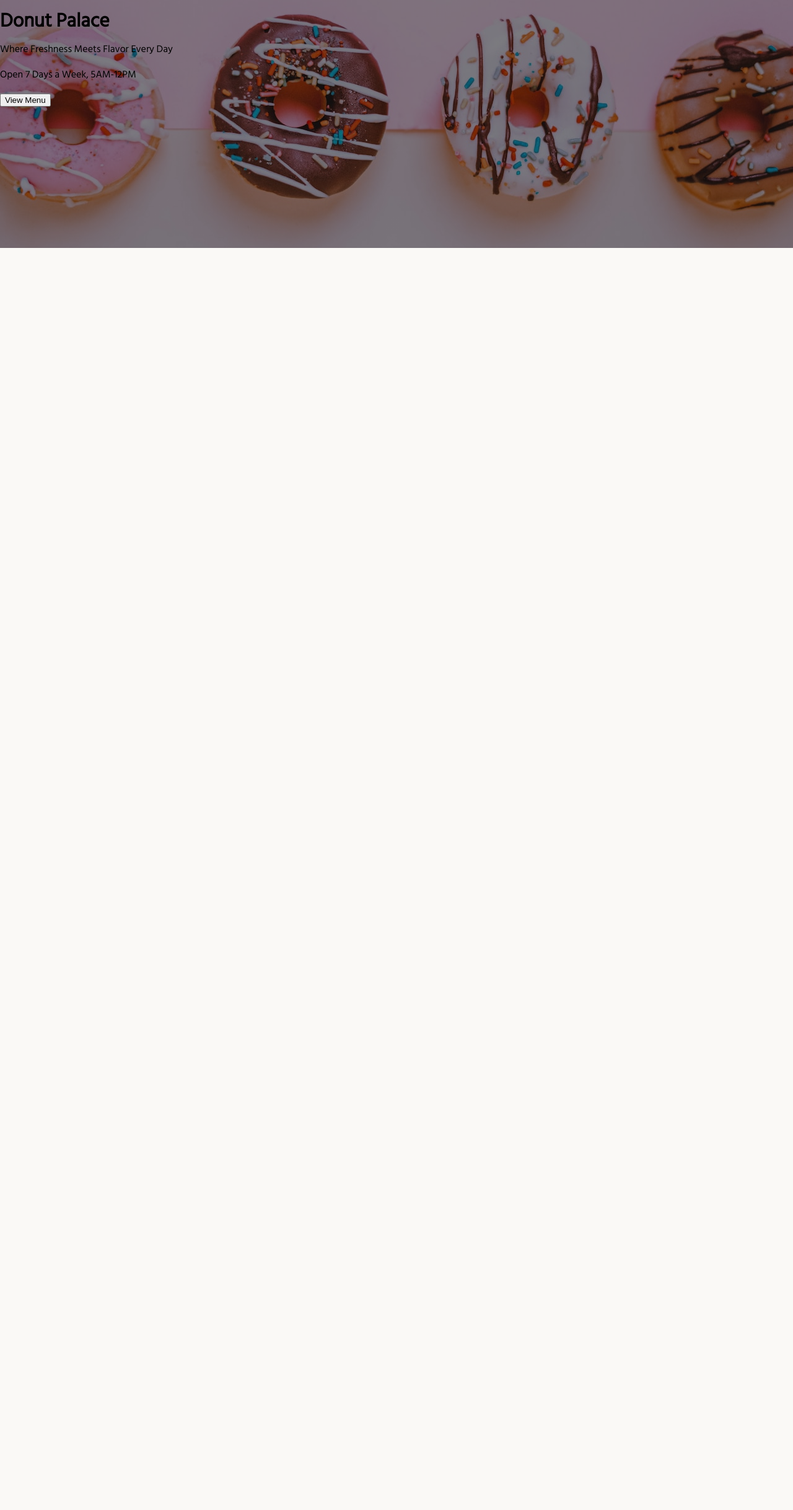
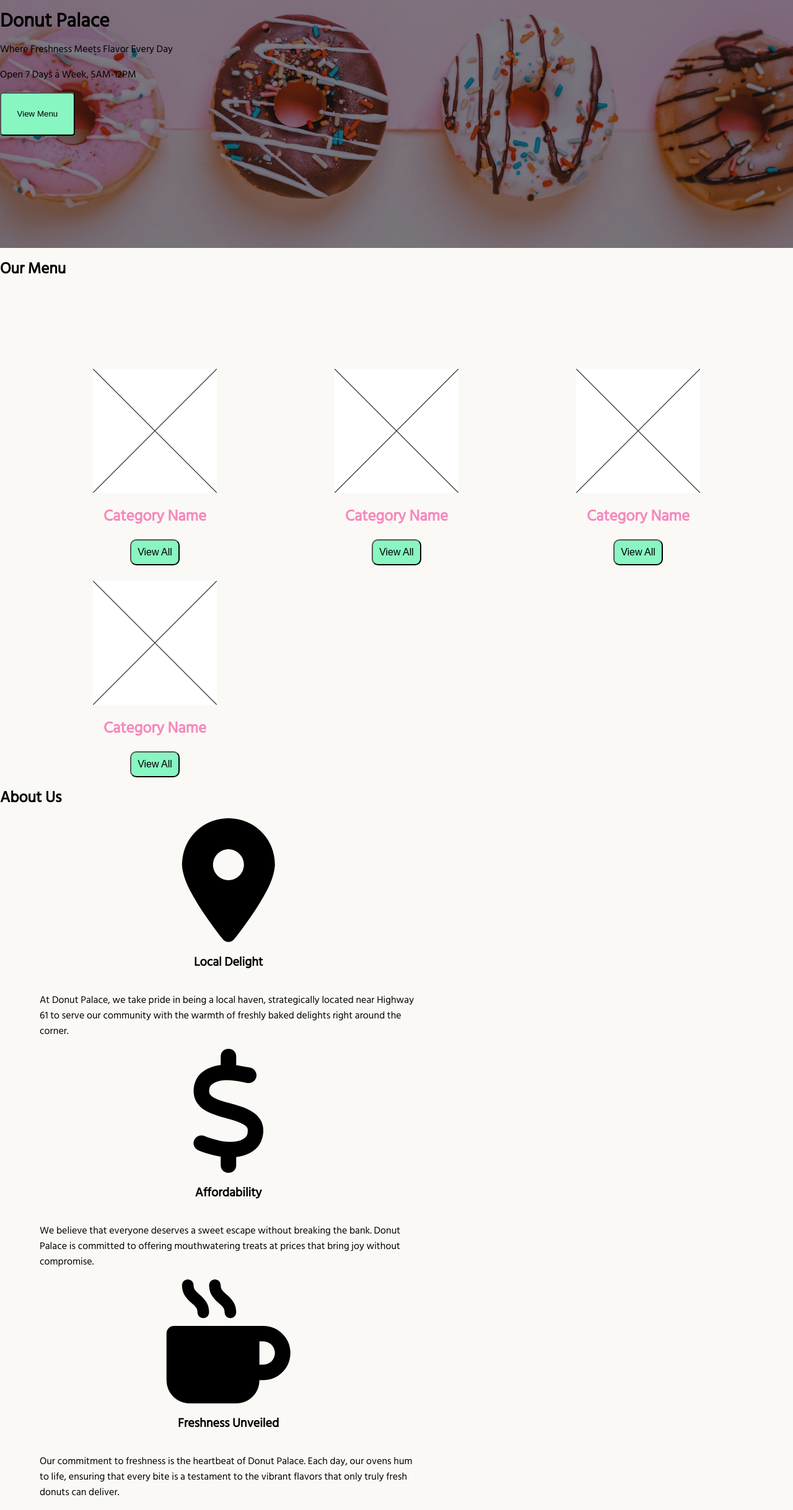
Before and after one commit to berenypanda/Donut-Palace, a PHP site: page / in a window 1280 px wide. Shown: the part 80-2516 px from the top of the page at 62% size. Before the commit the page ends 480 px from the top, so only its background shows below. Run offline with PHP 8.4, Linux system fonts and the light colour scheme.

Commit message:
Add homepage about us section

```diff
--- a/index.html
+++ b/index.html
@@ -37,7 +37,47 @@
             <p>Open 7 Days a Week, 5AM-12PM</p>
         </div>
         <button>View Menu</button>
-
+    </div>
+    <h2>Our Menu</h2>
+    <div class="category-section">
+        <div class="category-item">
+            <img src="../images/menu-item-placeholder.png" width="200px">
+            <p>Category Name</p>
+            <button>View All</button>
+        </div>
+        <div class="category-item">
+            <img src="../images/menu-item-placeholder.png" width="200px">
+            <p>Category Name</p>
+            <button>View All</button>
+        </div>
+        <div class="category-item">
+            <img src="../images/menu-item-placeholder.png" width="200px">
+            <p>Category Name</p>
+            <button>View All</button>
+        </div>
+        <div class="category-item">
+            <img src="../images/menu-item-placeholder.png" width="200px">
+            <p>Category Name</p>
+            <button>View All</button>
+        </div>
+    </div>
+    <h2>About Us</h2>
+    <div class="about-us-section">
+        <div class="about-us-card">
+            <i class="fa-solid fa-location-dot"></i>
+            <h3>Local Delight</h3>
+            <p>At Donut Palace, we take pride in being a local haven, strategically located near Highway 61 to serve our community with the warmth of freshly baked delights right around the corner.</p>
+        </div>
+        <div class="about-us-card">
+            <i class="fa-solid fa-dollar-sign"></i>
+            <h3>Affordability </h3>
+            <p>We believe that everyone deserves a sweet escape without breaking the bank. Donut Palace is committed to offering mouthwatering treats at prices that bring joy without compromise.</p>
+        </div>
+        <div class="about-us-card">
+            <i class="fa-solid fa-mug-hot"></i>
+            <h3>Freshness Unveiled</h3>
+            <p>Our commitment to freshness is the heartbeat of Donut Palace. Each day, our ovens hum to life, ensuring that every bite is a testament to the vibrant flavors that only truly fresh donuts can deliver.</p>
+        </div>
     </div>
 </body>
 </html>
--- a/styles.css
+++ b/styles.css
@@ -595,6 +595,27 @@ max-height: 10vh;}
 
 .hero-text > h1, p {color: (var(--primary));}
 
+.hero button {
+    background-color: var(--accent);
+    padding: 2%;
+    border-radius: 5px;
+}
+/*About Us - Mini */
+.about-us-section {
+    display: flex;
+    flex-flow: column wrap;
+    align-items: center;
+    width: 70ch;
+    margin-left: 5%;
+}
+.about-us-card {
+    display: flex;
+    flex-flow: column wrap;
+    align-items: center;
+}
+.about-us-section i {
+    font-size: 200px;
+}
 
 /*Menu Styles*/
 
```
